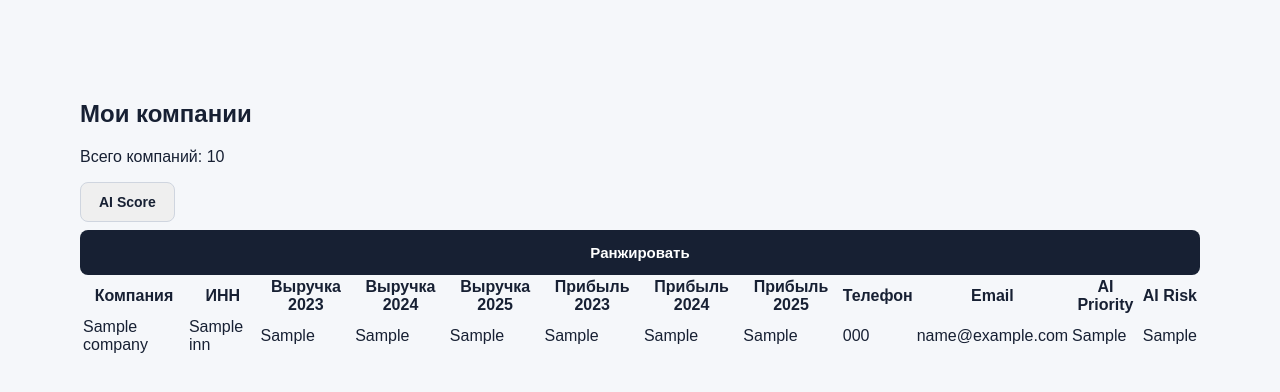
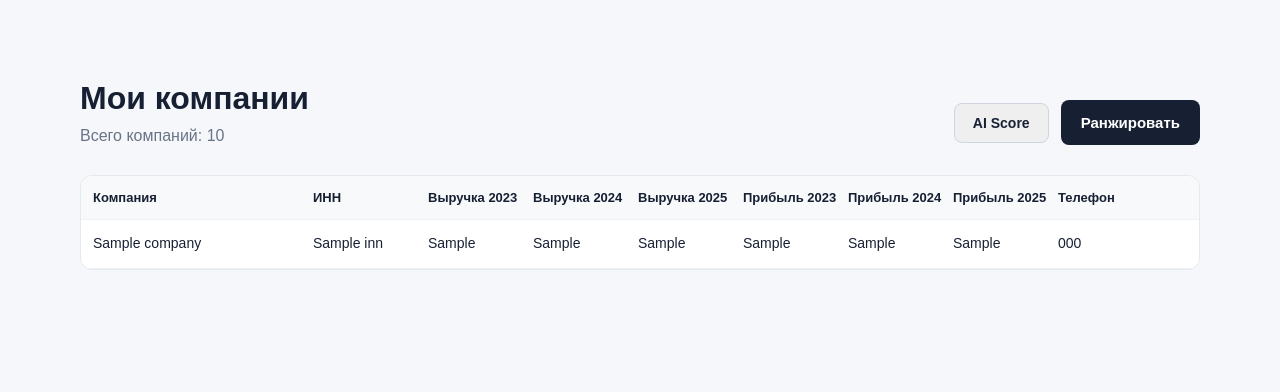
Before and after one commit to kseniya161-max/Radar_Management, a FastAPI app: template app/templates/companies.html in a window 1280 px wide. Shown: the part 77-469 px from the top of the page. Run offline with FastAPI, Linux system fonts and the light colour scheme; the template is opened without the code that fills it: most values are stand-ins (such as "Sample title", 1, 10 or a date in 2020); parts of the project's set-up code (start-up, migrations or seed data) failed here and were passed over.

Commit message:
refacor web routes

```diff
--- a/app/main.py
+++ b/app/main.py
@@ -1,6 +1,6 @@
-from fastapi import FastAPI, Request
+from fastapi import FastAPI
 from fastapi.staticfiles import StaticFiles
-from fastapi.templating import Jinja2Templates
+
 
 from app.api.company_routes import router_companies
 from app.api.ai_routes import router_ai
@@ -24,8 +24,6 @@ app = FastAPI(
 
 
 
-templates = Jinja2Templates(directory="app/templates")
-
 
 app.mount(
     "/static",
@@ -35,12 +33,7 @@ app.mount(
 
 
 
-@app.get("/", include_in_schema=False)
-async def home(request: Request):
-    return templates.TemplateResponse(
-        request=request,
-        name="home.html",
-    )
+
 app.include_router(router_ai)
 app.include_router(router_companies)
 app.include_router(router_tasks)
--- a/app/static/css/style.css
+++ b/app/static/css/style.css
@@ -323,3 +323,147 @@ body {
     }
 
 }
+
+
+/* COMPANIES PAGE */
+
+.companies-page {
+    width: 100%;
+}
+
+.page-header {
+    display: flex;
+    justify-content: space-between;
+    align-items: flex-end;
+    gap: 30px;
+    margin-bottom: 30px;
+}
+
+.page-header h1 {
+    margin: 0 0 10px;
+    font-size: 32px;
+}
+
+.page-header p {
+    margin: 0;
+    color: #697386;
+}
+
+.page-actions {
+    display: flex;
+    align-items: center;
+    gap: 12px;
+}
+
+.page-actions .primary-button {
+    width: auto;
+    margin-top: 0;
+}
+
+.page-actions .secondary-button {
+    white-space: nowrap;
+}
+
+
+/* TABLE */
+
+.table-wrapper {
+    width: 100%;
+    overflow-x: auto;
+
+    background: #ffffff;
+    border: 1px solid #e4e8ef;
+    border-radius: 12px;
+}
+
+.companies-table {
+    width: 100%;
+    min-width: 1350px;
+    border-collapse: collapse;
+    table-layout: fixed;
+}
+
+.companies-table th,
+.companies-table td {
+    padding: 14px 12px;
+    text-align: left;
+    vertical-align: top;
+    border-bottom: 1px solid #edf0f4;
+}
+
+.companies-table th {
+    background: #f8f9fb;
+    font-size: 13px;
+    font-weight: 700;
+    color: #172033;
+    white-space: nowrap;
+}
+
+.companies-table td {
+    font-size: 14px;
+    line-height: 1.4;
+}
+
+.companies-table tbody tr:hover {
+    background: #fafbfc;
+}
+
+
+/* COLUMN WIDTHS */
+
+.companies-table th:nth-child(1),
+.companies-table td:nth-child(1) {
+    width: 220px;
+}
+
+.companies-table th:nth-child(2),
+.companies-table td:nth-child(2) {
+    width: 115px;
+}
+
+.companies-table th:nth-child(3),
+.companies-table td:nth-child(3),
+.companies-table th:nth-child(4),
+.companies-table td:nth-child(4),
+.companies-table th:nth-child(5),
+.companies-table td:nth-child(5),
+.companies-table th:nth-child(6),
+.companies-table td:nth-child(6),
+.companies-table th:nth-child(7),
+.companies-table td:nth-child(7),
+.companies-table th:nth-child(8),
+.companies-table td:nth-child(8) {
+    width: 105px;
+}
+
+.companies-table th:nth-child(9),
+.companies-table td:nth-child(9) {
+    width: 180px;
+}
+
+.companies-table th:nth-child(10),
+.companies-table td:nth-child(10) {
+    width: 220px;
+}
+
+.companies-table th:nth-child(11),
+.companies-table td:nth-child(11),
+.companies-table th:nth-child(12),
+.companies-table td:nth-child(12) {
+    width: 100px;
+}
+
+
+/* PAGINATION */
+
+.pagination {
+    display: flex;
+    align-items: center;
+    justify-content: center;
+    gap: 20px;
+    margin-top: 25px;
+}
+
+.pagination .secondary-button {
+    width: auto;
+}
```
Also changed, not shown: app/web/routes.py (+8 -0 lines).
